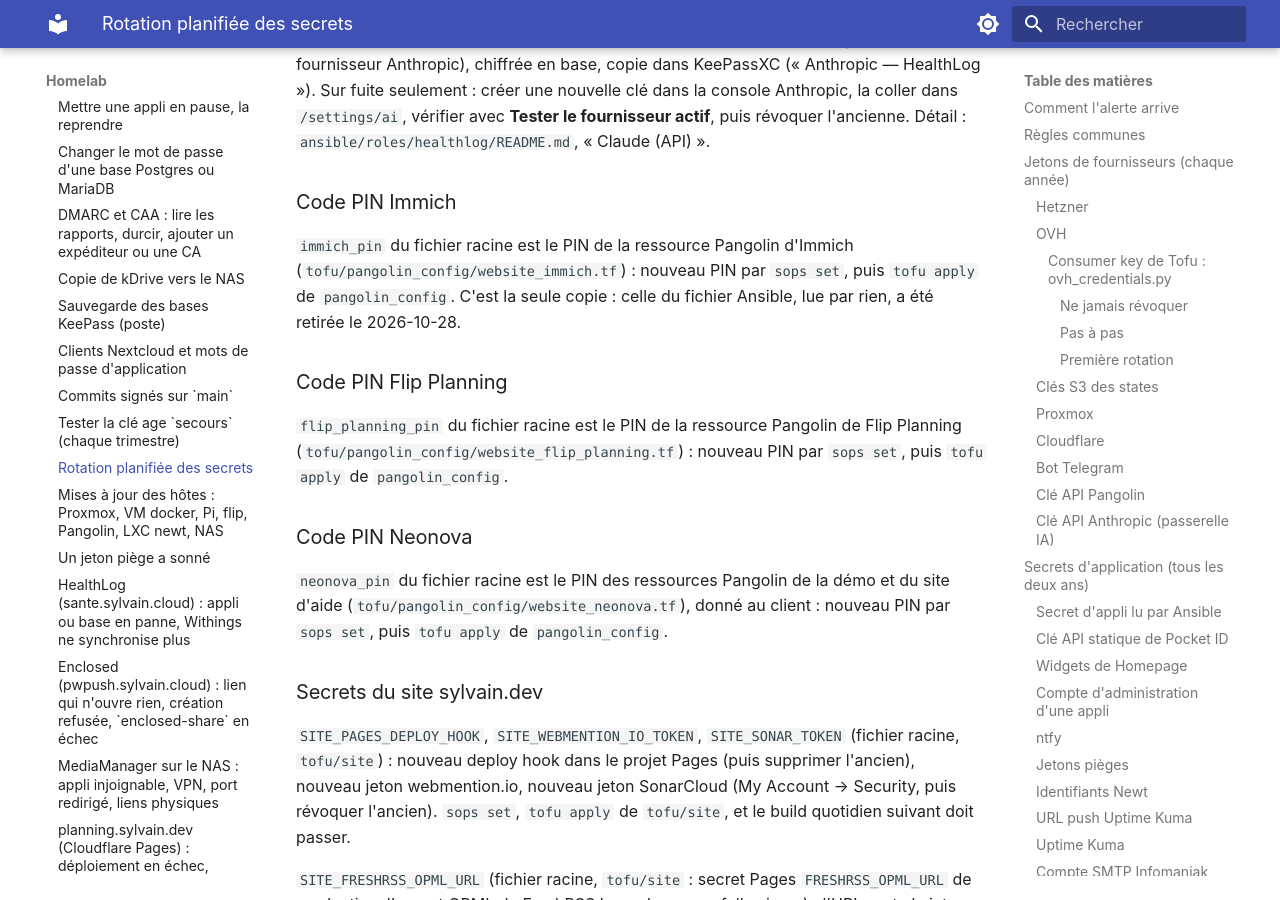
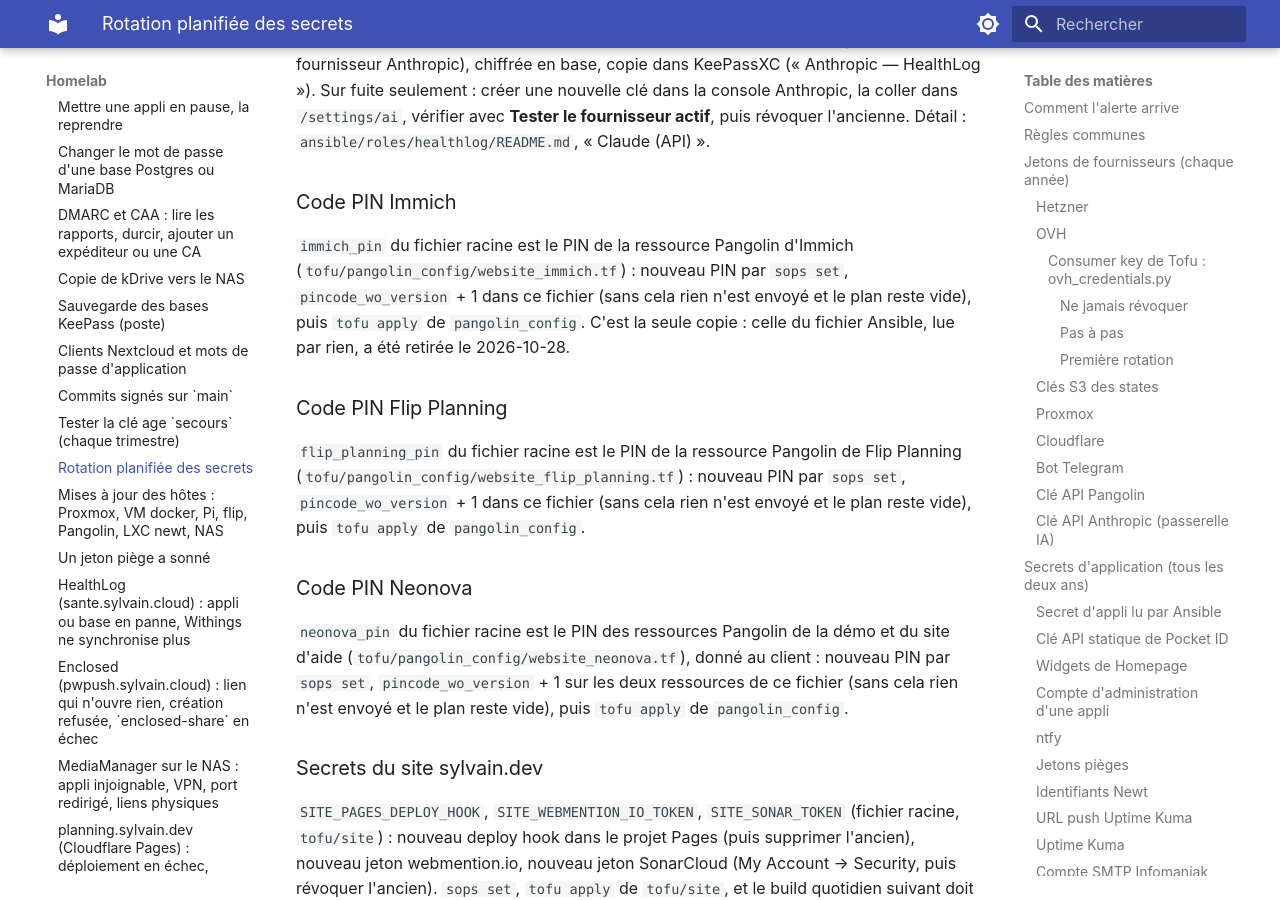
Before and after one commit to sylvainmetayer/homelab, an MkDocs documentation site: the page built from docs/runbooks/rotation-des-secrets.md, in a window 1280 px wide and 900 px high, scrolled down 19518 px. Built offline with MkDocs 1.6.1 and Material for MkDocs 9.7.7, drawn with Linux system fonts in a browser that asks for light colours.

Commit message:
feat(pangolin): PIN en write-only (pincode_wo), provider du fork 1.7.0-sylvain.6
Les 4 pangolin_resource_pincode (immich, neonova, neonova_aide,
flip_planning) passent de pincode à pincode_wo + pincode_wo_version = 1 :
le PIN ne figure plus ni dans le plan ni dans l'état. Passage en place, les
PIN ne changent pas.

Une rotation demande désormais d'incrémenter pincode_wo_version en plus du
nouveau PIN dans SOPS, sinon rien n'est envoyé (runbook mis à jour).

Le provider du fork passe en 1.7.0-sylvain.6 (forks #45, #47, #48, #49) :
plan en lecture seule identique à celui de la .5 sur la configuration
actuelle.

Claude-Session: https://claude.ai/code/session_01EfxfY6oC77ujrVM9uZ4VgX

```diff
--- a/docs/runbooks/rotation-des-secrets.md
+++ b/docs/runbooks/rotation-des-secrets.md
@@ -808,20 +808,24 @@ fournisseur actif**, puis révoquer l'ancienne. Détail :
 
 `immich_pin` du fichier racine est le PIN de la ressource Pangolin d'Immich
 (`tofu/pangolin_config/website_immich.tf`) : nouveau PIN par `sops set`,
-puis `tofu apply` de `pangolin_config`. C'est la seule copie : celle du
+`pincode_wo_version` + 1 dans ce fichier (sans cela rien n'est envoyé et le
+plan reste vide), puis `tofu apply` de `pangolin_config`. C'est la seule copie : celle du
 fichier Ansible, lue par rien, a été retirée le 2026-10-28.
 
 ### Code PIN Flip Planning
 
 `flip_planning_pin` du fichier racine est le PIN de la ressource Pangolin de
 Flip Planning (`tofu/pangolin_config/website_flip_planning.tf`) : nouveau PIN
-par `sops set`, puis `tofu apply` de `pangolin_config`.
+par `sops set`, `pincode_wo_version` + 1 dans ce fichier (sans cela rien n'est
+envoyé et le plan reste vide), puis `tofu apply` de `pangolin_config`.
 
 ### Code PIN Neonova
 
 `neonova_pin` du fichier racine est le PIN des ressources Pangolin de la démo et
 du site d'aide (`tofu/pangolin_config/website_neonova.tf`), donné au client : nouveau PIN par
-`sops set`, puis `tofu apply` de `pangolin_config`.
+`sops set`, `pincode_wo_version` + 1 sur les deux ressources de ce fichier (sans
+cela rien n'est envoyé et le plan reste vide), puis `tofu apply` de
+`pangolin_config`.
 
 ### Secrets du site sylvain.dev
 
```
Also changed, not shown: AGENTS.md (+1 -1 lines), docs/adr/0021-provider-pangolin-du-fork.md (+1 -1 lines), tofu/pangolin_config/README.md (+1 -1 lines), 6 other files.
